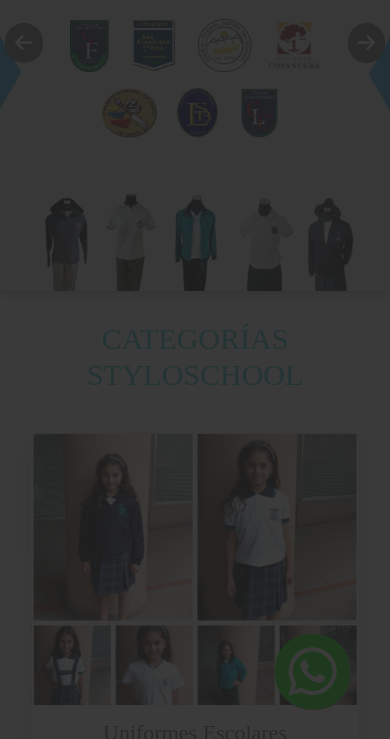
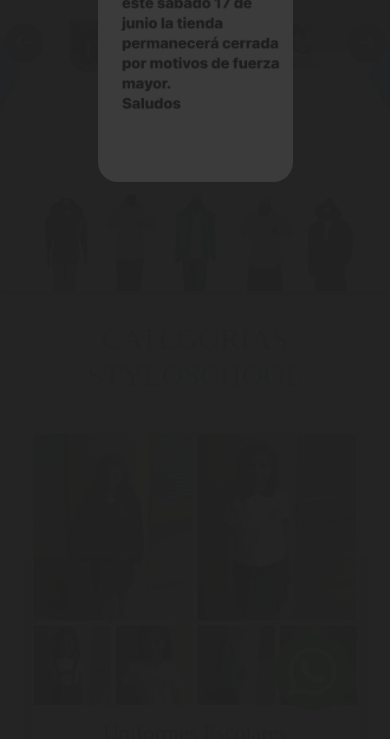
Before and after one commit to lucianohuenuvil/tienda, a PHP site: page / in a window 390 px wide. Shown: the part 275-1014 px from the top of the page. Run offline with PHP 8.4, Linux system fonts and the light colour scheme; some libraries are stand-ins or nearby versions.

Commit message:
Add alert message in index page

```diff
--- a/css/index.css
+++ b/css/index.css
@@ -897,6 +897,8 @@ main{
     flex-direction: column;
     position: relative;
 
+    align-items: center;
+
 
 }
 
@@ -907,6 +909,25 @@ main{
 
 .videobox-re{
     display: none;
+}
+
+
+.videobox-re img{
+    width: 100%;
+    height: 80%;
+    object-fit: contain;
+    border-radius: 20px;
+}
+
+
+.videobox img{
+
+    height: 40%;
+    object-fit: contain;
+    border-radius: 20px;
+    display: flex;
+    align-items: center;
+    justify-content: center;
 }
 
 .videobox-re video{
@@ -936,7 +957,7 @@ main{
 }
 
 
-.ire-close-button:hover{
+.re-close-button:hover{
     cursor: pointer;
 }
 
@@ -945,6 +966,84 @@ main{
     color: #5a5a5a;
     cursor: pointer;
 }
+
+
+/*ALERT MESSAGE */
+
+
+
+.al-box{
+    display: flex;
+    position: fixed;
+    top: 70px;
+    width: 100%;
+    height: 100vh;
+    background-color: #212121e1;
+    justify-content: center;
+    z-index: 2;
+
+}
+
+
+
+.al-content{
+    top: 30px;
+    margin: 10px;
+    width: 20%;
+    overflow: scroll;
+    display: flex;
+    flex-direction: column;
+    position: relative;
+    align-items: center;
+}
+
+
+.al-alertbox{
+    width: 100%;
+}
+
+.al-content::-webkit-scrollbar {
+    display: none;
+}
+
+
+.al-alert-re{
+    display: none;
+}
+
+.al-alert{
+    width: 100%;
+}
+
+.al-alertbox img{
+
+    width: 100%;
+    object-fit: contain;
+    border-radius: 20px;
+    display: flex;
+    align-items: center;
+    justify-content: center;
+}
+
+
+
+
+
+
+
+.al-close-button{
+    padding: 15px;
+    position: absolute;
+    right: 0;
+    top: 0;
+    z-index: 2;
+    cursor: pointer;
+
+}
+
+
+
+
 
 
 
@@ -966,6 +1065,18 @@ main{
 
     .text-section h1{
         font-size: 1.5rem;
+    }
+
+}
+
+
+
+@media only screen and (max-width: 900px){
+
+    .al-content{
+
+        width: 50%;
+
     }
 
 }
--- a/index.html
+++ b/index.html
@@ -92,20 +92,35 @@
     </section>
 
 
+    <!--Alert Message-->
+
+    <div id="alert_message" class='al-box'>
+        <div  class='al-content'>
+            <div class="al-alertbox">
+                <div class='al-close-button'>
+                    <i onclick="closeMessages()" class="fa-solid fa-xmark white"></i>
+                </div>
+                <img src="./img/Aviso.jpeg" alt="Imagen de alerta">
+                </video>
+            </div>
+        </div>
+    </div>
+
+
     <!--Wecolme Message-->
 
     <div id="welcome_message" class='re-box'>
         <div  class='re-content'>
             <div class="videobox">
                 <div class='re-close-button'>
-                    <i onclick="closeMessage()" class="fa-solid fa-xmark white"></i>
+                    <i class="fa-solid fa-xmark white"></i>
                 </div>
                 <video autoplay preload loop muted src="/img/present2023.mp4" >
                 </video>
             </div>
             <div class="videobox-re">
                 <div class='re-close-button'>
-                    <i onclick="closeMessage()" class="fa-solid fa-xmark white"></i>
+                    <i class="fa-solid fa-xmark white"></i>
                 </div>
                 <video autoplay preload loop muted src="/img/present2023-re.mp4" >
                 </video>
--- a/js/main.js
+++ b/js/main.js
@@ -26,9 +26,11 @@ addEventListener('DOMContentLoaded', () => {
 
     const message = document.getElementById("welcome_message")
 
+    const alertMessage = document.getElementById("alert_message")
 
 
-    if (message === null)
+
+    if (message === null && alertMessage == null)
         document.querySelector("html").style = 'overflow:scroll;'
     else
         document.querySelector("html").style = 'overflow:hidden;'
@@ -40,17 +42,24 @@ addEventListener('DOMContentLoaded', () => {
 
 /*CERRAR VENTANA DE BIENVENIDA*/
 
-function closeMessage() {
-    let message = document.getElementById("welcome_message")
-    message.style.display = "none";
+function closeMessages() {
+    let closeAlertClick = document.getElementById("alert_message")
+    closeAlertClick.style.display = "none";
     document.querySelector("html").style = 'overflow:scroll;'
 }
 
 const closeOuterClick = document.getElementById("welcome_message")
+
+
+
 closeOuterClick?.addEventListener("click", () => {
     closeOuterClick.style.display = 'none'
-    document.querySelector("html").style = 'overflow:scroll;'
+    const alertMessage = document.getElementById("alert_message")
+    if (alertMessage == null)
+        document.querySelector("html").style = 'overflow:scroll;'
 })
+
+
 
 
 
```
Also changed, not shown: img/Aviso.jpeg (added).
